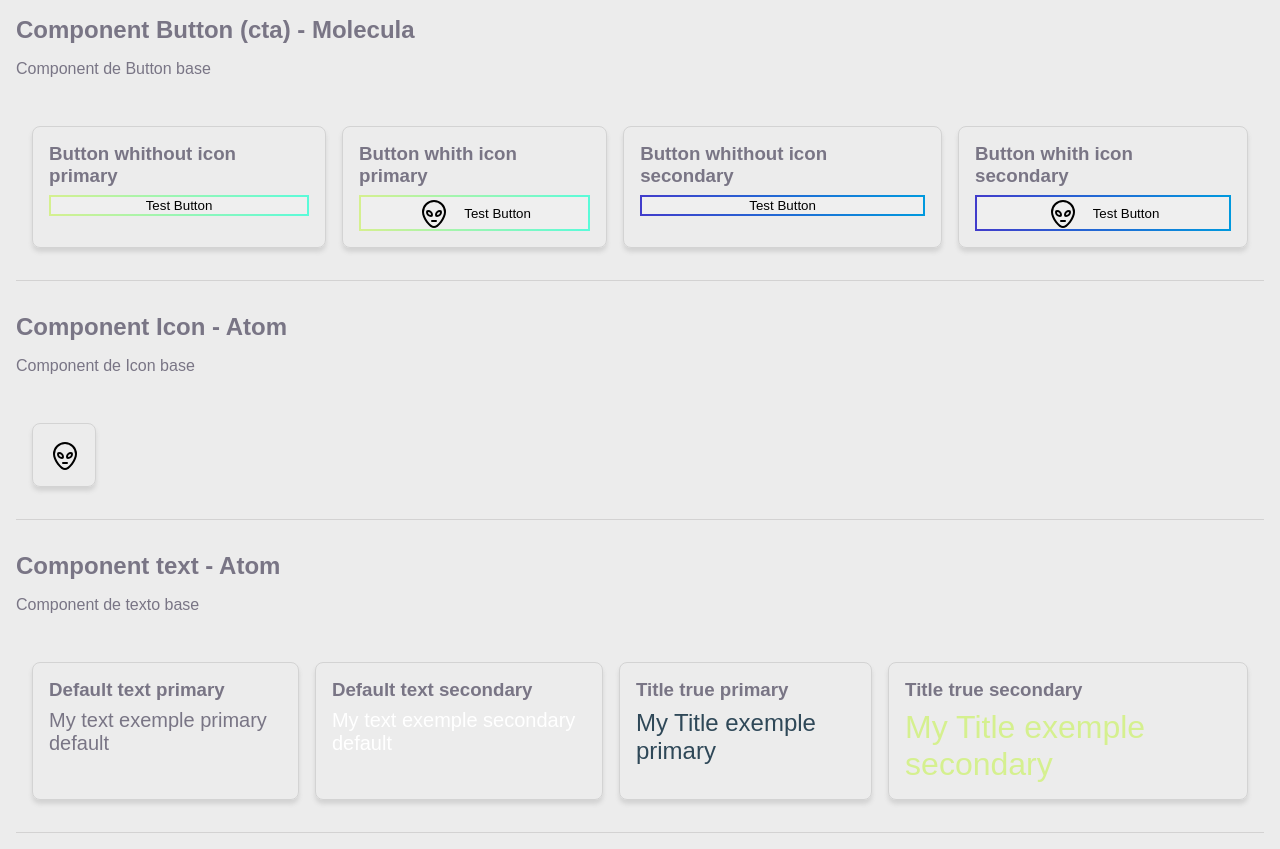
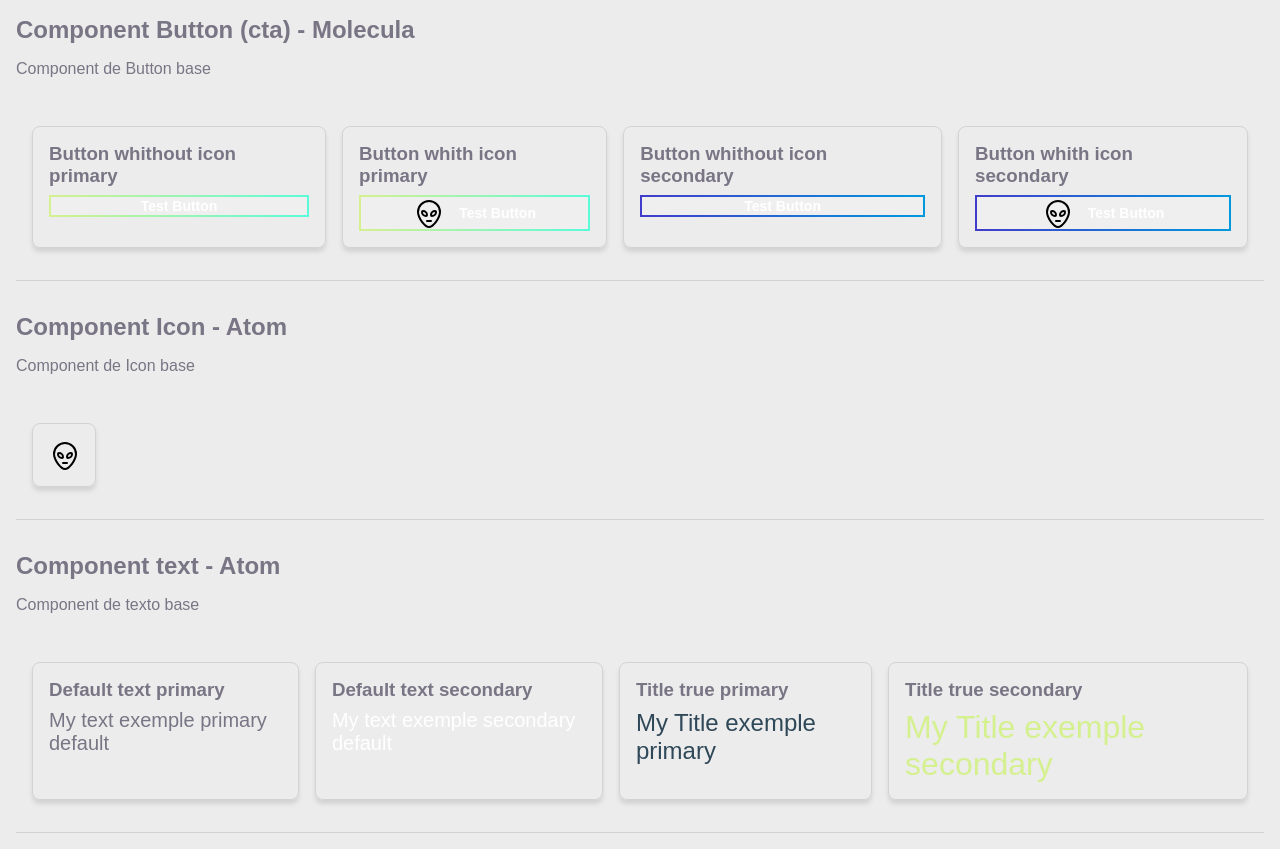
Before and after one commit to PedroOLD/portifolio-profissional, a Next.js app: page /styleguide in a window 1280 px wide. Built offline with nearby package versions, Linux system fonts and the light colour scheme.

Commit message:
feat(button): create styles button, and refactor some code

```diff
--- a/src/components/atoms/Text/text.tsx
+++ b/src/components/atoms/Text/text.tsx
@@ -7,7 +7,7 @@ export const Text = ({
     isTitle
 }: IText) => {
     return (
-        <p className={styles.text} data-pt-text-variant={variant} data-pt-text-title={isTitle}>
+        <p className={styles.text} data-pt-text data-pt-text-variant={variant} data-pt-text-title={isTitle}>
             {children}
         </p>
     )
--- a/src/components/molecules/Button/Button.tsx
+++ b/src/components/molecules/Button/Button.tsx
@@ -1,12 +1,13 @@
+import { Text } from "../../atoms/Text/text";
 import { Icon } from "../../atoms/icon/icon";
 import { IButton } from "./Button.type";
 import styles from "./button.module.scss"
 
 export const Button = ({children, iconButton, variant, ...props}:IButton) => {
     return (
-        <button className={styles.button} data-pt-button-variant={variant} {...props}>
+        <button className={styles.button} data-pt-button data-pt-button-variant={variant} {...props}>
             {iconButton && <Icon icon={iconButton.icon} size={iconButton.size} />}
-            {children}
+            <Text isTitle={false} variant="secondary" >{children}</Text>
         </button>
     )
 }
--- /dev/null
+++ b/src/components/molecules/Button/_mixins.scss
@@ -0,0 +1,8 @@
+@mixin pt-border-cta {
+    border: 2px solid;
+}
+
+@mixin  pt-styles-text {
+    font-size: $font-size-text-small;
+    font-weight: 700;
+}
--- a/src/components/molecules/Button/button.module.scss
+++ b/src/components/molecules/Button/button.module.scss
@@ -1,5 +1,5 @@
 @import "@styles/variables";
-
+@import "./mixins";
 
 .button[data-pt-button-variant] {
     display: flex;
@@ -9,11 +9,19 @@
 }
 
 .button[data-pt-button-variant=primary] {
-    border: 2px solid;
+    @include pt-border-cta;
     border-image: $color-gradient-primary 1;
+
+    [data-pt-text-variant] {
+        @include pt-styles-text;
+    }
 }
 
 .button[data-pt-button-variant=secondary] {
-    border: 2px solid;
+    @include pt-border-cta;
     border-image: $color-gradient-secondary 1;
+
+    [data-pt-text-variant] {
+        @include pt-styles-text;
+    }
 }
--- a/src/styles/_variables.scss
+++ b/src/styles/_variables.scss
@@ -16,7 +16,8 @@ $font-size-title-h1: 32px;
 $font-size-title-h2: 26px;
 $font-size-title-h3: 24px;
 $font-size-text-default: 16px;
-$font-size-text-small: 10px;
+$font-size-text-extrasmall: 10px;
+$font-size-text-small: 14px;
 $font-size-text-medium: 20px;
 
 // fonts family
```
